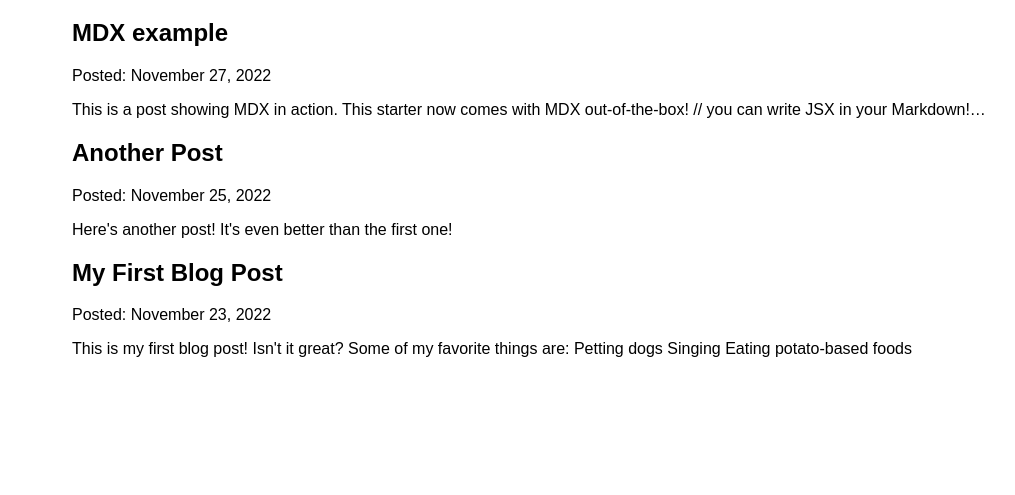
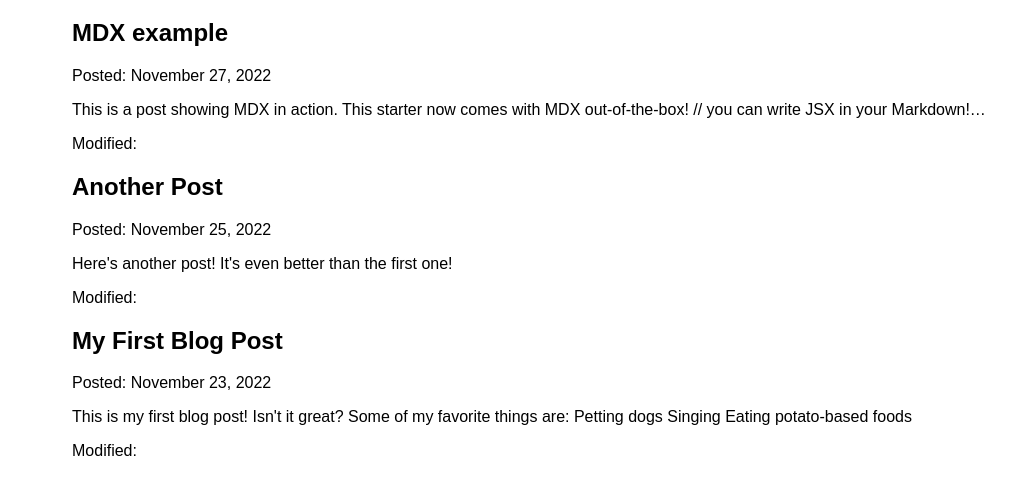
Before and after one commit to kirbymark/mark-site, a Gatsby site: page /blog in a window 1280 px wide. Shown: the part 157-652 px from the top of the page, without its empty margins (8-1023 px from the left). Built offline with nearby package versions, Linux system fonts and the light colour scheme; Gatsby itself is replaced by a stand-in of ours; some packages are replaced by stand-ins of ours.

Commit message:
add midified time

```diff
--- a/src/pages/blog.js
+++ b/src/pages/blog.js
@@ -15,6 +15,7 @@
           <h2>{node.frontmatter.title}</h2>
           <p>Posted: {node.frontmatter.date}</p>
           <p>{node.excerpt}</p>
+          <p>Modified: {node.parent.modifiedTime}</p>
         </article>
       ))}
       </ul>
@@ -26,15 +27,20 @@
 
 export const query = graphql`
   query {
-    allMdx(sort: { frontmatter: { date: DESC }}) {
+    allMdx(sort: {frontmatter: {date: DESC}}) {
       nodes {
         frontmatter {
           date(formatString: "MMMM D, YYYY")
           title
-          slug
         }
         id
         excerpt
+        parent {
+          ... on File {
+            name
+            modifiedTime(formatString: "MMMM D, YYYY")
+          }
+        }
       }
     }
   }
```
